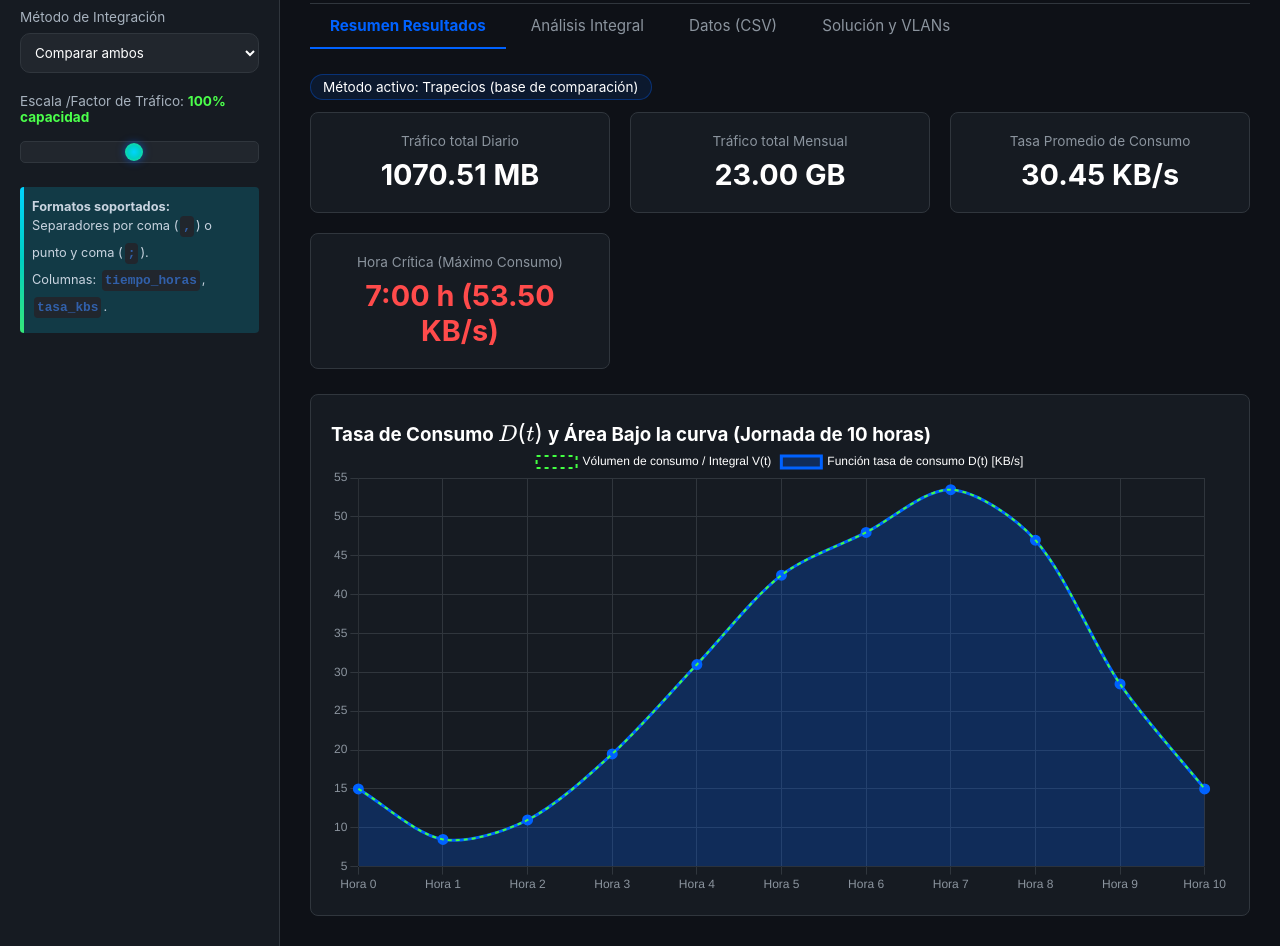
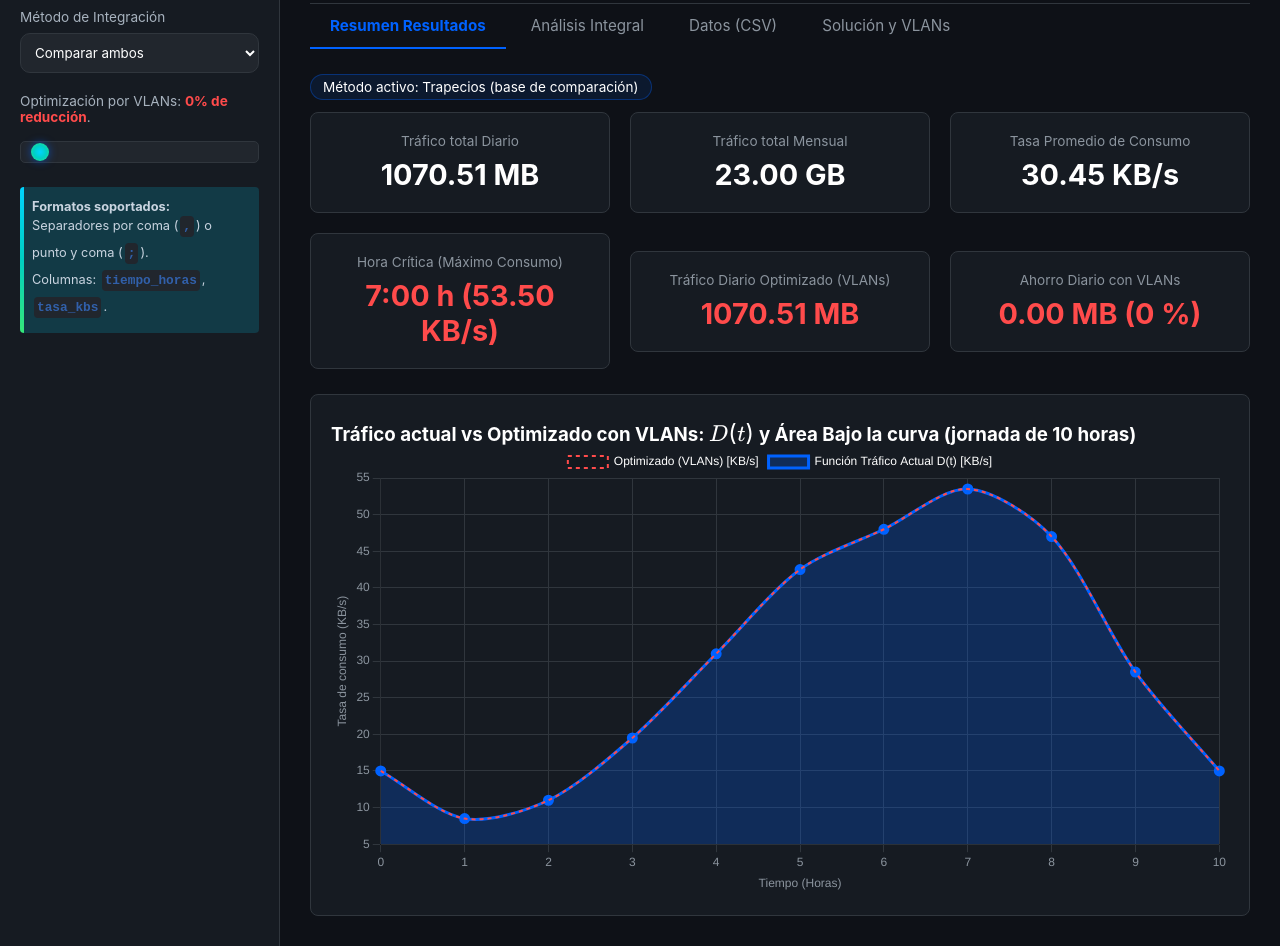
Before and after one commit to wilda1308/SolSoft_S.A.S, a plain HTML site: page index.html in a window 1280 px wide. Shown: the part 177-1123 px from the top of the page. Drawn offline with nearby package versions, Linux system fonts and the light colour scheme.

Commit message:
Update: Cambios de conceptos de slider y agregar gráfico

```diff
--- a/css/styles.css
+++ b/css/styles.css
@@ -321,12 +321,13 @@ body.sidebar-is-collapsed .bi-box-arrow-right{
     transition: color .3s ease;
 }
 
-.metric-value:not(.text-alert)#kpiHoraCritica{
+.metric-value:not(.text-alert)#kpiHoraCritica,.metric-value:not(.text-alert)#kpiAhorro, .metric-value:not(.text-alert)#kpiOptimizado{
     color: #4bff4b;
 }
 
 .text-alert{
     color: #ff4b4b;
+    transition: color .5s ease;
 }
 
 .chart-container{
@@ -335,6 +336,10 @@ body.sidebar-is-collapsed .bi-box-arrow-right{
     border-radius: 8px;
     padding: 20px;
     max-width: 100%;
+}
+
+.chart-acumulado{
+    margin-top: 25px;
 }
 
 #tableContainer{
@@ -402,7 +407,8 @@ body.sidebar-is-collapsed .bi-box-arrow-right{
     background: linear-gradient(90deg, #00d4ff, #00cfc3, #36e878);
     -webkit-background-clip: text;
     background-clip: text;
-    color: transparent;
+    color: #00cfc3;
+    -webkit-text-fill-color: transparent;
     font-weight: bold;
 }
 
--- a/index.html
+++ b/index.html
@@ -47,8 +47,8 @@
         </div>
 
         <div class="form-group">
-            <label for="isPlanRange">Escala /Factor de Tráfico: <strong id="ispPlanValue">100% capacidad</strong></label>
-            <input type="range" id="isPlanRange" min="0.1" max="2.00" value="1.00" step="0.1">
+            <label for="isPlanRange">Optimización por VLANs: <strong id="ispPlanValue">0% de reducción</strong>.</label>
+            <input type="range" id="isPlanRange" min="0" max="70" value="0" step="5">
         </div>
 
         <div class="info-box">
@@ -102,11 +102,19 @@
                         <span class="metric-label">Hora Crítica (Máximo Consumo)</span>
                         <span class="metric-value text-alert" id="kpiHoraCritica">7:00 h (53.50 KB/s)</span>
                     </div>
+                    <div class="metric-card">
+                        <span class="metric-label">Tráfico Diario Optimizado (VLANs)</span>
+                        <span class="metric-value text-alert" id="kpiOptimizado">642.31 MB</span>
+                    </div>
+                    <div class="metric-card">
+                        <span class="metric-label">Ahorro Diario con VLANs</span>
+                        <span class="metric-value text-alert" id="kpiAhorro">428.20 MB (40%)</span>
+                    </div>
                 </div>
             </div>
 
             <div class="chart-container">
-                <h3>Tasa de Consumo $D(t)$ y Área Bajo la curva (Jornada de 10 horas)</h3>
+                <h3>Tráfico actual vs Optimizado con VLANs: $D(t)$ y Área Bajo la curva (jornada de 10 horas)</h3>
                 <canvas id="trafficChart"></canvas>
             </div>
         </section>
@@ -146,13 +154,18 @@
                 <p>Para estimar el consumo acumulado en un mes laboral comercial de 22 días hábiles:</p>
                 <p class="formula">$$V_{\text{mensual (GB)}} = \frac{V_{\text{diario (KB)}} \times 22}{1024} \approx 22.66 \text{GB/mes}$$</p>
             </div>
+
+
+            <div class="chart-container chart-acumulado">
+                <canvas id="accumChart"></canvas>
+            </div>
          </section>
 
          <!-- PESTAÑA 3: DATOS -->
           <section id="datos" class="tab-panel">
             <div class="header-datos">
                 <h2>Tabla de Datos Registrados (consumo_solsoft.csv)</h2>
-                <a class="btn-descargar" href="consumo_solsoft.csv" download="">Descargar consumo_solsoft.csv</a>
+                <a class="btn-descargar" href="Assets/docs/consumo_solsoft.csv" download="">Descargar consumo_solsoft.csv</a>
             </div>
 
             <div id="tableContainer">
--- a/javaScript/app.js
+++ b/javaScript/app.js
@@ -42,17 +42,8 @@ function setupIspRangeListener(){
 
     if(rangeInput && rangeValueLabel){
         rangeInput.addEventListener('input', function(e){
-            const horaCritica = document.getElementById('kpiHoraCritica');
-            const factor = parseFloat(e.target.value);
-            rangeValueLabel.innerText = `${(factor * 100).toFixed(0)}% capacidad`;
+            rangeValueLabel.innerHTML = `${parseFloat(e.target.value).toFixed(0)} % de reducción`;
             calcularYActualizar(currentHoras, currentTasas);
-            if(factor <= 2 && factor > .8){
-                rangeValueLabel.classList.add('text-alert');
-                horaCritica.classList.add('text-alert');
-            }else{
-                rangeValueLabel.classList.remove('text-alert');
-                horaCritica.classList.remove('text-alert');
-            }
         });
     }
 }
@@ -181,22 +172,22 @@ function calcularYActualizar(horas, tasas){
     currentHoras = horas;
     currentTasas = tasas
 
-    //Calcular factor multiplicador del slider
+    //Slider: % de reducción de tráfico pormedio de VLANs (0 - 50%)
     const rangeInput = document.getElementById('isPlanRange');
-    const factor  = rangeInput? parseFloat(rangeInput.value) : 1.0;
+    const reduccion = (rangeInput ? parseFloat(rangeInput.value) : 0) / 100;
+    const factor = 1 - reduccion;
 
-    //Aplicar factor a la tasa de consumo
-    const tasasAjustadas = tasas.map(t => t * factor);
-
+    //Tráfico optimizado  = tráfico actual * (1 - reduccion). El tráfico actual NO cambia.
+    const tasasOpt = tasas.map(t  => t * factor);
 
     //1. Trapecios
-    const sumaTrapecio = integrarTrapecios(horas, tasasAjustadas);
+    const sumaTrapecio = integrarTrapecios(horas, tasas);
     const tfcMb = (sumaTrapecio * 3600) / 1024;
     const tfcGb = tfcMb / 1024;
     const mensualGb = tfcGb * 22;
 
     //2. Riemann punto medio
-    const sumaRiemann = integrarRiemannMedio(horas, tasasAjustadas);
+    const sumaRiemann = integrarRiemannMedio(horas, tasas);
     const riemannMb = (sumaRiemann * 3600) / 1024;
     const riemannGb = riemannMb / 1024;
     const riemannMensualGb = riemannGb * 22;
@@ -211,14 +202,32 @@ function calcularYActualizar(horas, tasas){
 
     //KPIs
     const promedioKbs = sumaActiva / (horas[horas.length - 1] - horas[0]);
-    const maxTasa = Math.max(...tasasAjustadas);
-    const maxHora = horas[tasasAjustadas.indexOf(maxTasa)];
+    const maxTasa = Math.max(...tasas);
+    const maxHora = horas[tasas.indexOf(maxTasa)];
+    const maxTasaOpt = maxTasa * factor;
 
     document.getElementById('kpiTotalGbDiario').innerHTML = `${mbActivo.toFixed(2)} MB`;
     document.getElementById('kpiTotalGbMensual').innerHTML = `${mensualActivo.toFixed(2)} GB`;
     document.getElementById('kpiPromedio').innerHTML = `${promedioKbs.toFixed(2)} KB/s`;
-    document.getElementById('kpiHoraCritica').innerHTML = `${maxHora}:00 h (${maxTasa.toFixed(2)} KB/s)`;
+    document.getElementById('kpiHoraCritica').innerHTML = `${maxHora}:00 h (${maxTasaOpt.toFixed(2)} KB/s)`;
 
+
+    //KPIs de optimización (por linealidad: /integral K*D = K . /integral D)
+    const optMb = mbActivo * factor;
+    document.getElementById('kpiOptimizado').innerHTML = `${optMb.toFixed(2)} MB`;
+    document.getElementById('kpiAhorro').innerHTML = `${(mbActivo - optMb).toFixed(2)} MB (${(reduccion * 100).toFixed(0)} %)`;
+
+    //Alerta visual:
+    const critico = reduccion <= 0.2;
+
+    const lblSlider = document.getElementById('ispPlanValue');
+    const kpiHora = document.getElementById('kpiHoraCritica');
+    const kpiOptimizado = document.getElementById('kpiOptimizado');
+    const kpiAhorro = document.getElementById('kpiAhorro');
+
+    [lblSlider, kpiHora, kpiOptimizado, kpiAhorro].forEach( el => {
+        if(el) el.classList.toggle('text-alert', critico)
+    });
 
     const badge = document.getElementById('kpiMetodoBadge');
     if(badge) badge.innerHTML = `Método activo: ${nombreMetodo}`
@@ -236,7 +245,8 @@ function calcularYActualizar(horas, tasas){
     document.getElementById('rowTfc').style.display = (metodo === 'riemann') ? 'none' : '';
     document.getElementById('rowRiemann').style.display = (metodo === 'tfc') ? 'none' : '';
 
-    renderChart(horas, tasasAjustadas, tasas);
+    renderChart(horas, tasasOpt, tasas, reduccion);
+    renderChartAcumulado(horas, tasas, tasasOpt, reduccion);
 }
 
 function renderTablaDatos(horas, tasas){
@@ -265,7 +275,11 @@ function renderTablaDatos(horas, tasas){
     document.getElementById('tableContainer').innerHTML = tableHtml;
 }
 
-function renderChart(labels, tasasAjustadas, data){
+function colorOptimizado(reduccion){
+    return reduccion <= 0.2? '#FF4B4B' : '#42FF42';
+}
+
+function renderChart(labels, tasasAjustadas, data, reduccion){
     const ctx = document.getElementById('trafficChart').getContext('2d');
 
     if(myChart){
@@ -275,20 +289,20 @@ function renderChart(labels, tasasAjustadas, data){
     myChart = new Chart(ctx, {
         type: 'line',
         data: {
-            labels: labels.map(h => `Hora ${h}`),
+            labels: labels.map(h => `${h}`),
             datasets: [
                 {
-                    label: 'Vólumen de consumo / Integral V(t)',
+                    label: 'Optimizado (VLANs) [KB/s]',
                     data: tasasAjustadas,
                     fill: false,
-                    borderColor: '#42FF42',
+                    borderColor: colorOptimizado(reduccion),
                     borderWidth: 2,
                     pointRadius: 0,
                     borderDash: [4, 4],
                     tension: 0.3
                 },
                 {
-                    label: 'Función tasa de consumo D(t) [KB/s]',
+                    label: 'Función Tráfico Actual D(t) [KB/s]',
                     data: data,
                     fill: true,
                     borderColor: '#0062FF',
@@ -306,9 +320,100 @@ function renderChart(labels, tasasAjustadas, data){
                 legend:{labels:{color: '#ffffff'}}
             },
             scales:{
-                x: {ticks: {color:'#8b949e'}, grid: {color: '#30363d'}},
-                y: {ticks: {color: '#8b949e'},grid: {color: '#30363d'}}
+                x: {
+                    ticks: {color:'#8b949e'}, grid: {color: '#30363d'},
+                    title: {display: true, text: 'Tiempo (Horas)', color: '#8b949e'}},
+                y: {
+                    ticks: {color: '#8b949e'},grid: {color: '#30363d'},
+                    title: {display: true, text: 'Tasa de consumo (KB/s)', color: '#8b949e'}}
             }
         }
     });
 }
+
+let accumChart;
+
+//MB Acumulados desde t = 0, hora a hora (Trapecios)
+function calcularAcumulado(horas, tasas){
+    const acumulado = [0];
+    for(let i = 1; i < horas.length; i++){
+        const areaKb = ((tasas[i - 1] + tasas[i]) / 2) * (horas[i] - horas[i - 1]) * 3600;
+        acumulado.push(acumulado[i - 1] + areaKb / 1024);
+    }
+    return acumulado;
+}
+
+function renderChartAcumulado(horas, tasas, tasasOpt, reduccion){
+    const canvas = document.getElementById('accumChart');
+    if(!canvas) return;
+
+    const acumulado = calcularAcumulado(horas, tasas);
+    const acumOpt = calcularAcumulado(horas, tasasOpt);
+    const puntos = horas.map((h, i) => ({x: h, y: acumulado[i]}));
+    const puntosOpt = horas.map((h, i) => ({x: h, y: acumOpt[i]}));
+    const total = acumulado[acumulado.length - 1];
+    const totalOpt = acumOpt[acumOpt.length - 1];
+
+    if(accumChart) accumChart.destroy();
+
+    accumChart = new Chart(canvas.getContext('2d'), {
+        type: 'line',
+        data: { datasets: [{
+            label: 'Tráfico acumulado (MB)',
+            data: puntos,
+            borderColor: '#0062FF',
+            backgroundColor: 'rgba(0, 98, 255, 0.18)',
+            fill: true,
+            borderWidth: 3,
+            pointRadius: 3,
+            pointBackgroundColor: '#0062FF',
+            tension: 0.25
+        },
+        {
+            label: 'Optimizado con VLANs (MB)',
+            data: puntosOpt,
+            borderColor: colorOptimizado(reduccion),
+            fill: false,
+            borderWidth: 2,
+            borderDash: [5, 5],
+            pointRadius: 0,
+            tension: 0.25
+        }
+    ]},
+        options: {
+            responsive: true,
+            aspectRatio: window.innerWidth < 600 ? 1.3 : 2.6,
+            plugins: {
+                legend: { labels: { color: '#ffffff'}},
+                title: { display: true, text: 'Volumen Acumulado (Megabytes)', color: "#FFF", font: { size: 16}},
+                subtitle: {display: true, text: `Total de la jornada: ${total.toFixed(2)} MB actual · ${totalOpt.toFixed(2)} MB optimizado`, color: '#8b949e'},
+                tooltip: { callbacks: {
+                    title: items => `Hora ${items[0].parsed.x}`,
+                    label: item => `${item.parsed.y.toFixed(2)} MB acumulados`
+                }}
+            },
+            scales: {
+                x: {
+                    type: 'linear',
+                    min: horas[0],
+                    max: horas[horas.length - 1],
+                    title: {
+                        display: true, text: 'Tiempo (Horas)',
+                        color: '#8b949e'},
+                    ticks: {
+                        color: '#8b949e',
+                        stepSize: 1},
+                    grid: { color: '#30363d'}},
+                y: {
+                    beginAtZero: true,
+                    title: {
+                        display: true,
+                        text: 'Tráfico Acumulado (MB)',
+                        color: '#8b949e'},
+                    ticks: {
+                        color: '#8b949e'},
+                    grid: { color:'#30363d'}}
+            }
+        }
+    });
+}
```
